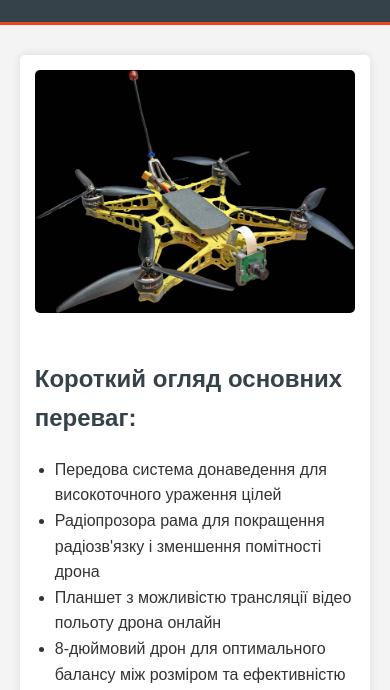
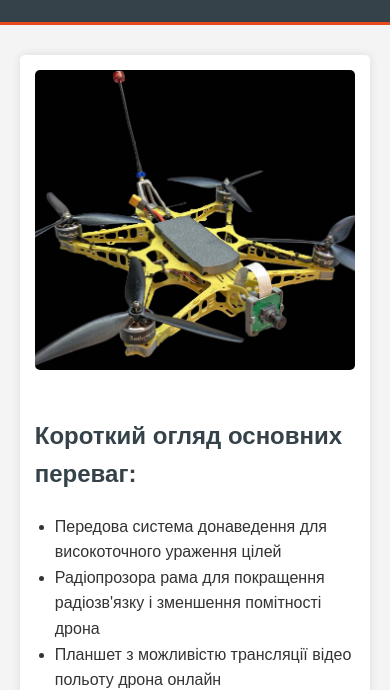
Before and after one commit to yrik/pacmanfpv, a plain HTML site: page index.html in a window 390 px wide. Shown: the part 156-846 px from the top of the page. Drawn offline with Linux system fonts and the light colour scheme.

Commit message:
Update index.html

```diff
--- a/index.html
+++ b/index.html
@@ -84,8 +84,9 @@
         }
         .main-image {
             width: 100%;
-            max-height: 400px;
+            height: 400px;
             object-fit: cover;
+            object-position: center top;
             border-radius: 5px;
             margin-bottom: 20px;
         }
@@ -99,6 +100,9 @@
             }
             .main-content {
                 padding: 15px;
+            }
+            .main-image {
+                height: 300px;
             }
         }
     </style>
```
